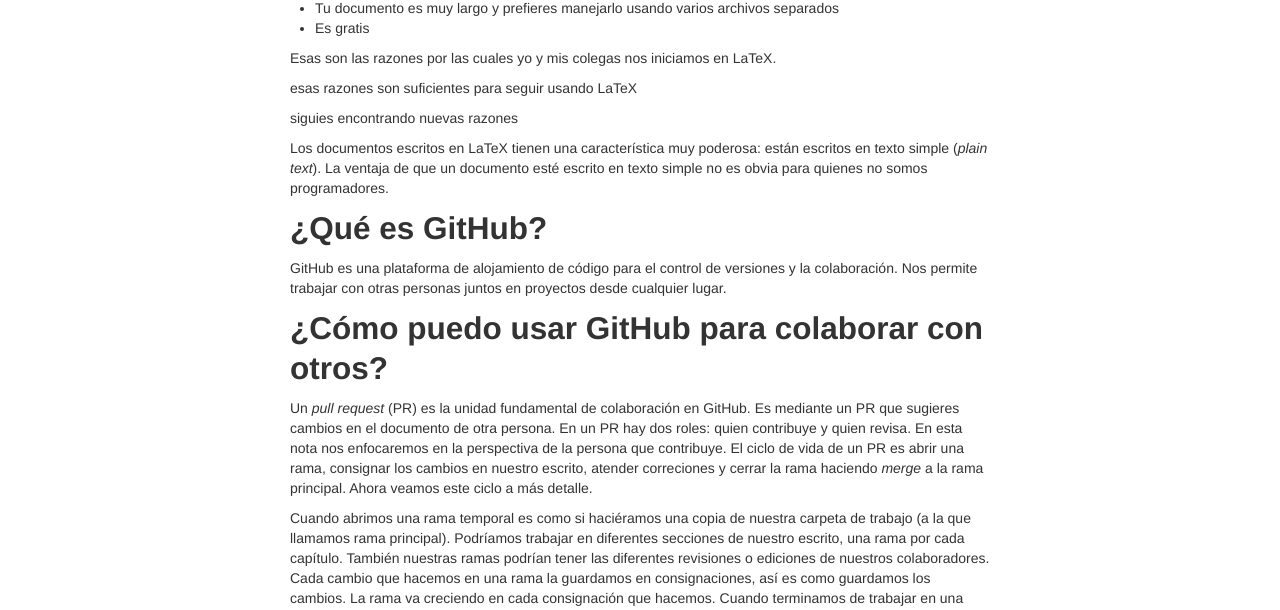
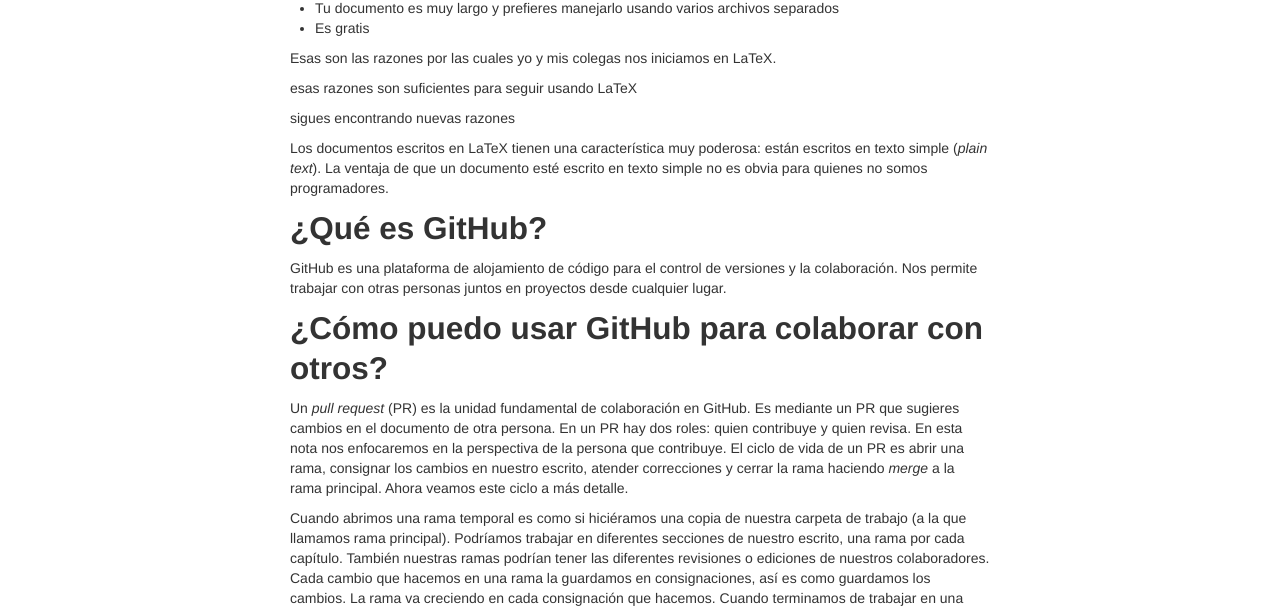
Before and after one commit to LizethMReyes/islasgeci.github.io, a Jekyll site: the page built from _posts/2021-05-18-latex_git.md, in a window 1280 px wide. Shown: the part 264-874 px from the top of the page. Built offline with Jekyll 4.4.1, drawn with Linux system fonts in a browser that asks for light colours; some of the changed text lies outside the part shown.

Commit message:
✏️ Fix typos

```diff
--- a/_posts/2021-05-18-latex_git.md
+++ b/_posts/2021-05-18-latex_git.md
@@ -17,7 +17,7 @@
 
 esas razones son suficientes para seguir usando LaTeX
 
-siguies encontrando nuevas razones
+sigues encontrando nuevas razones
 
 Los documentos escritos en LaTeX tienen una característica muy poderosa: están escritos en texto
 simple (_plain text_). La ventaja de que un documento esté escrito en texto simple no es obvia para
@@ -33,10 +33,10 @@
 Un _pull request_ (PR) es la unidad fundamental de colaboración en GitHub. Es mediante un PR que
 sugieres cambios en el documento de otra persona. En un PR hay dos roles: quien contribuye y quien
 revisa. En esta nota nos enfocaremos en la perspectiva de la persona que contribuye. El ciclo de
-vida de un PR es abrir una rama, consignar los cambios en nuestro escrito, atender correciones y
+vida de un PR es abrir una rama, consignar los cambios en nuestro escrito, atender correcciones y
 cerrar la rama haciendo _merge_ a la rama principal. Ahora veamos este ciclo a más detalle.
 
-Cuando abrimos una rama temporal es como si haciéramos una copia de nuestra carpeta de trabajo (a la
+Cuando abrimos una rama temporal es como si hiciéramos una copia de nuestra carpeta de trabajo (a la
 que llamamos rama principal). Podríamos trabajar en diferentes secciones de nuestro escrito, una
 rama por cada capítulo. También nuestras ramas podrían tener las diferentes revisiones o ediciones
 de nuestros colaboradores. Cada cambio que hacemos en una rama la guardamos en consignaciones, así
```
